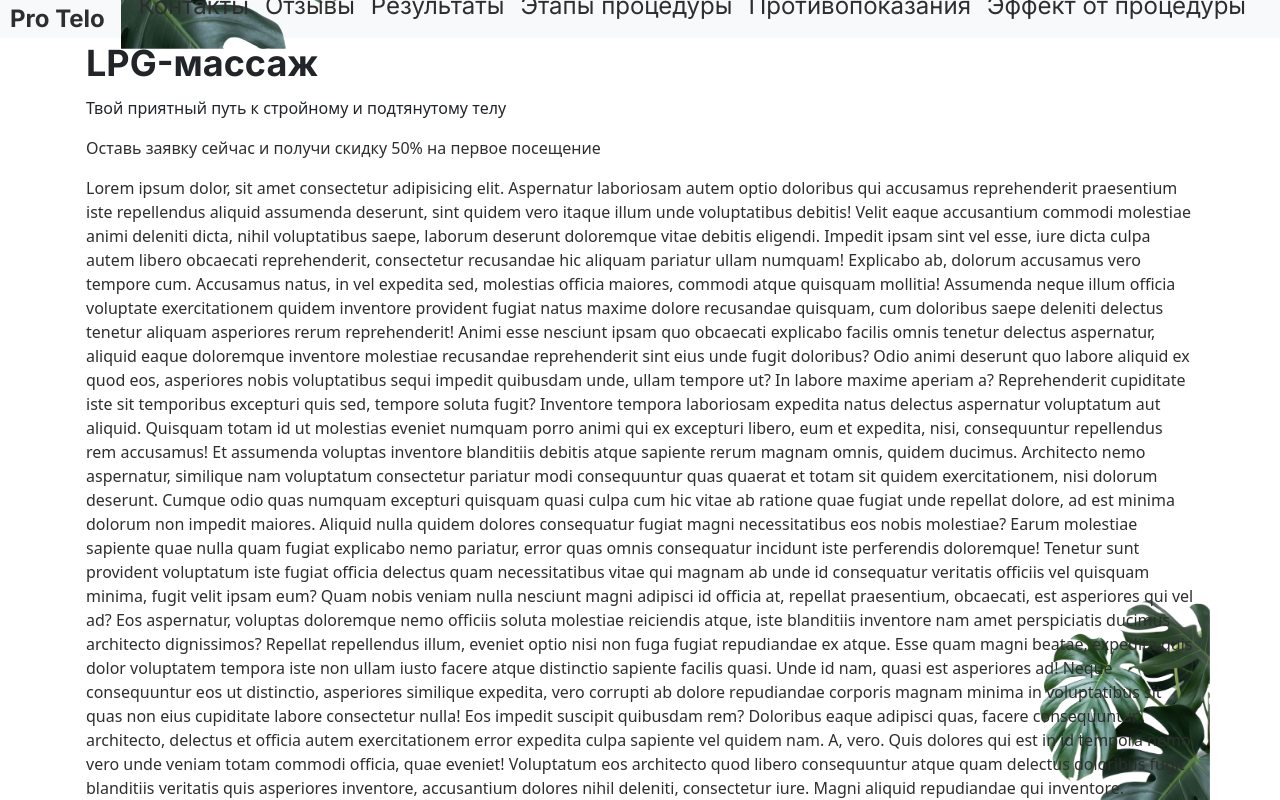
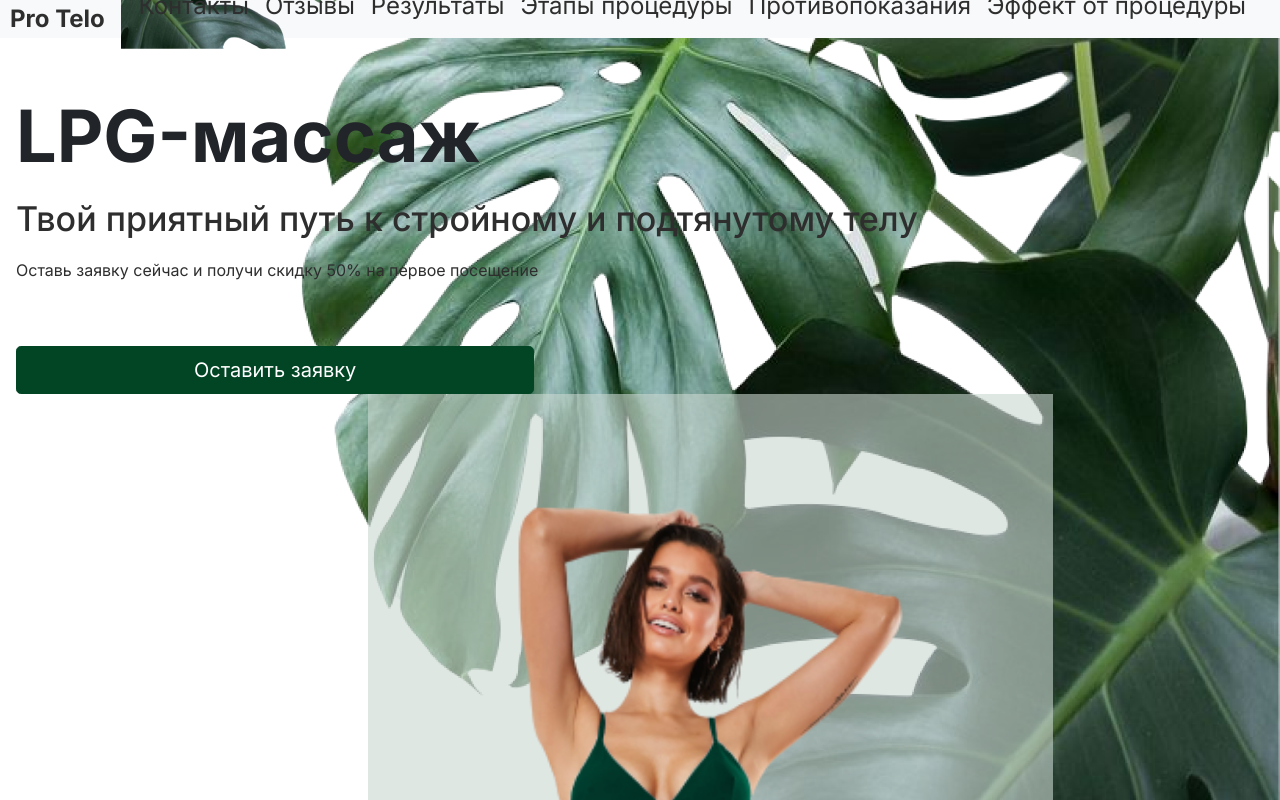
Before and after one commit to KuniLee/lpg-landing, a Vue app: page / in a window 1280 px wide. Shown: the top 800 px of the page. Built offline with nearby package versions, Linux system fonts and the light colour scheme.

Commit message:
06.05.2022

```diff
--- a/src/assets/styles/_breakpoints.scss
+++ b/src/assets/styles/_breakpoints.scss
@@ -1,4 +1,13 @@
 @include media-breakpoint-up(sm) {
+  h1 {
+    font-size: 72px;
+  }
+  .slogan {
+    font-size: 34px;
+  }
+  .first-page {
+    background-size: 90%;
+  }
 }
 @include media-breakpoint-up(md) {
 }
--- a/src/assets/styles/base.scss
+++ b/src/assets/styles/base.scss
@@ -1,6 +1,14 @@
 @import url('https://fonts.googleapis.com/css2?family=Inter:wght@400;500;700&display=swap');
 $navbar-height: 38px;
 $grid-gutter-width: 20px;
+$font-family-base: 'Inter', sans-serif;
+
+// $headings-font-family:        null;
+// $headings-font-style:         null;
+$headings-font-weight: 700;
+$headings-line-height: 1.4;
+$headings-color: null;
+
 body {
   padding-top: $navbar-height;
   color: $black;
--- a/src/assets/styles/colors.scss
+++ b/src/assets/styles/colors.scss
@@ -1,4 +1,5 @@
 $black: #2e2e2e;
+$primary: #014524;
 $mint: #cad7d0;
 // $offcanvas-backdrop-bg: blue;
 $offcanvas-horizontal-width: 100%;
--- /dev/null
+++ b/src/assets/styles/header.scss
@@ -0,0 +1,7 @@
+.first-page {
+  height: calc(100vh - $navbar-height);
+  background-image: url(/src/images/DG_image.png);
+  background-position: bottom right;
+  background-size: contain;
+  background-repeat: no-repeat;
+}
--- a/src/assets/styles/index.scss
+++ b/src/assets/styles/index.scss
@@ -1,7 +1,7 @@
 @import './colors.scss';
 @import './base.scss';
-
-@import '/node_modules/bootstrap/scss/bootstrap';
-@import 'breakpoints';
+@import 'bootstrap/scss/bootstrap.scss';
+@import './header.scss';
 @import './style.scss';
 @import './fontslyles.scss';
+@import '_breakpoints';
--- a/src/assets/styles/style.scss
+++ b/src/assets/styles/style.scss
@@ -31,10 +31,16 @@
   background-repeat: no-repeat;
 }
 
-.first-page {
-  background-image: url(/src/images/DG_image.png);
-  background-position: right bottom;
-  background-repeat: no-repeat;
-  background-size: 200px;
-  height: calc(100vh - $navbar-height);
+.slogan {
+  font-family: 'Inter';
+  font-style: normal;
+  font-weight: 500;
+  font-size: 24px;
+  line-height: 140%;
+  color: #2e2e2e;
 }
+
+.big-container {
+  @include make-container();
+  max-width: 1720px;
+}
--- /dev/null
+++ b/src/components/TheHead.vue
@@ -0,0 +1,30 @@
+<template>
+  <div role="main" class="first-page px-3 big-container">
+    <div class="row h-100">
+      <div class="col-12 col-md-10 d-flex flex-column">
+        <h1 class="mt-5">LPG-массаж</h1>
+        <p class="slogan">Твой приятный путь к стройному и подтянутому телу</p>
+        <p class="text-black">
+          Оставь заявку сейчас и получи скидку 50% на первое посещение
+        </p>
+        <a class="btn btn-primary btn-lg mt-5 col-md-6" href="#" role="button"
+          >Оставить заявку</a
+        >
+
+        <div
+          class="row align-items-end align-items-md-center justify-content-end flex-grow-1 header__img"
+        >
+          <div class="col-8">
+            <img class="w-100" src="../images/MaskGroup.png" alt="header img" />
+          </div>
+        </div>
+      </div>
+    </div>
+  </div>
+</template>
+
+<script>
+export default {}
+</script>
+
+<style lang="scss"></style>
--- a/src/components/TheNavbar.vue
+++ b/src/components/TheNavbar.vue
@@ -47,7 +47,7 @@
                 >
               </li>
               <li class="nav-item">
-                <a class="nav-link" data-bs-toggle="offcanvas" href="#"
+                <a class="nav-link" data-bs-dismiss="offcanvas" href="#"
                   >Противопоказания</a
                 >
               </li>
--- a/src/views/Home.vue
+++ b/src/views/Home.vue
@@ -1,92 +1,11 @@
 <template>
-  <main role="main" class="first-page container-md px-3">
-    <div class="row">
-      <div class="col-12">
-        <h1>LPG-массаж</h1>
-        <p class="slogan">Твой приятный путь к стройному и подтянутому телу</p>
-        <p class="text-black">
-          Оставь заявку сейчас и получи скидку 50% на первое посещение
-        </p>
-        <p class="text-black">
-          Lorem ipsum dolor, sit amet consectetur adipisicing elit. Aspernatur
-          laboriosam autem optio doloribus qui accusamus reprehenderit
-          praesentium iste repellendus aliquid assumenda deserunt, sint quidem
-          vero itaque illum unde voluptatibus debitis! Velit eaque accusantium
-          commodi molestiae animi deleniti dicta, nihil voluptatibus saepe,
-          laborum deserunt doloremque vitae debitis eligendi. Impedit ipsam sint
-          vel esse, iure dicta culpa autem libero obcaecati reprehenderit,
-          consectetur recusandae hic aliquam pariatur ullam numquam! Explicabo
-          ab, dolorum accusamus vero tempore cum. Accusamus natus, in vel
-          expedita sed, molestias officia maiores, commodi atque quisquam
-          mollitia! Assumenda neque illum officia voluptate exercitationem
-          quidem inventore provident fugiat natus maxime dolore recusandae
-          quisquam, cum doloribus saepe deleniti delectus tenetur aliquam
-          asperiores rerum reprehenderit! Animi esse nesciunt ipsam quo
-          obcaecati explicabo facilis omnis tenetur delectus aspernatur, aliquid
-          eaque doloremque inventore molestiae recusandae reprehenderit sint
-          eius unde fugit doloribus? Odio animi deserunt quo labore aliquid ex
-          quod eos, asperiores nobis voluptatibus sequi impedit quibusdam unde,
-          ullam tempore ut? In labore maxime aperiam a? Reprehenderit cupiditate
-          iste sit temporibus excepturi quis sed, tempore soluta fugit?
-          Inventore tempora laboriosam expedita natus delectus aspernatur
-          voluptatum aut aliquid. Quisquam totam id ut molestias eveniet numquam
-          porro animi qui ex excepturi libero, eum et expedita, nisi,
-          consequuntur repellendus rem accusamus! Et assumenda voluptas
-          inventore blanditiis debitis atque sapiente rerum magnam omnis, quidem
-          ducimus. Architecto nemo aspernatur, similique nam voluptatum
-          consectetur pariatur modi consequuntur quas quaerat et totam sit
-          quidem exercitationem, nisi dolorum deserunt. Cumque odio quas numquam
-          excepturi quisquam quasi culpa cum hic vitae ab ratione quae fugiat
-          unde repellat dolore, ad est minima dolorum non impedit maiores.
-          Aliquid nulla quidem dolores consequatur fugiat magni necessitatibus
-          eos nobis molestiae? Earum molestiae sapiente quae nulla quam fugiat
-          explicabo nemo pariatur, error quas omnis consequatur incidunt iste
-          perferendis doloremque! Tenetur sunt provident voluptatum iste fugiat
-          officia delectus quam necessitatibus vitae qui magnam ab unde id
-          consequatur veritatis officiis vel quisquam minima, fugit velit ipsam
-          eum? Quam nobis veniam nulla nesciunt magni adipisci id officia at,
-          repellat praesentium, obcaecati, est asperiores qui vel ad? Eos
-          aspernatur, voluptas doloremque nemo officiis soluta molestiae
-          reiciendis atque, iste blanditiis inventore nam amet perspiciatis
-          ducimus architecto dignissimos? Repellat repellendus illum, eveniet
-          optio nisi non fuga fugiat repudiandae ex atque. Esse quam magni
-          beatae, expedita quis dolor voluptatem tempora iste non ullam iusto
-          facere atque distinctio sapiente facilis quasi. Unde id nam, quasi est
-          asperiores ad! Neque consequuntur eos ut distinctio, asperiores
-          similique expedita, vero corrupti ab dolore repudiandae corporis
-          magnam minima in voluptatibus sit quas non eius cupiditate labore
-          consectetur nulla! Eos impedit suscipit quibusdam rem? Doloribus eaque
-          adipisci quas, facere consequuntur architecto, delectus et officia
-          autem exercitationem error expedita culpa sapiente vel quidem nam. A,
-          vero. Quis dolores qui est in id tempora nemo vero unde veniam totam
-          commodi officia, quae eveniet! Voluptatum eos architecto quod libero
-          consequuntur atque quam delectus doloribus fugit blanditiis veritatis
-          quis asperiores inventore, accusantium dolores nihil deleniti,
-          consectetur iure. Magni aliquid repudiandae qui inventore. Provident
-          est nulla amet, ex odio dolorem quidem reprehenderit laudantium sit
-          eius itaque fuga officiis eum?
-        </p>
-
-        <button type="button" class="btn btn-primary">Оставить заявку</button>
-        <div class="p-0 border">Custom column padding</div>
-        <p id="miID">
-          Lorem ipsum dolor sit amet, consectetur adipisicing elit. Dolore
-          impedit est voluptate iste eligendi exercitationem in fugiat, maxime
-          corrupti possimus quam esse fugit nulla beatae eaque perspiciatis quae
-          veniam magnam!
-        </p>
-      </div>
-      <div class="col-6">
-        <div class="p-0 border">Custom column padding</div>
-      </div>
-    </div>
-  </main>
+  <the-head></the-head>
 </template>
 
 <script>
+import TheHead from '../components/TheHead.vue'
 export default {
   name: 'Home',
-  components: {},
-  setup() {},
+  components: { TheHead },
 }
 </script>
```
Also changed, not shown: src/images/MaskGroup.png (added).
